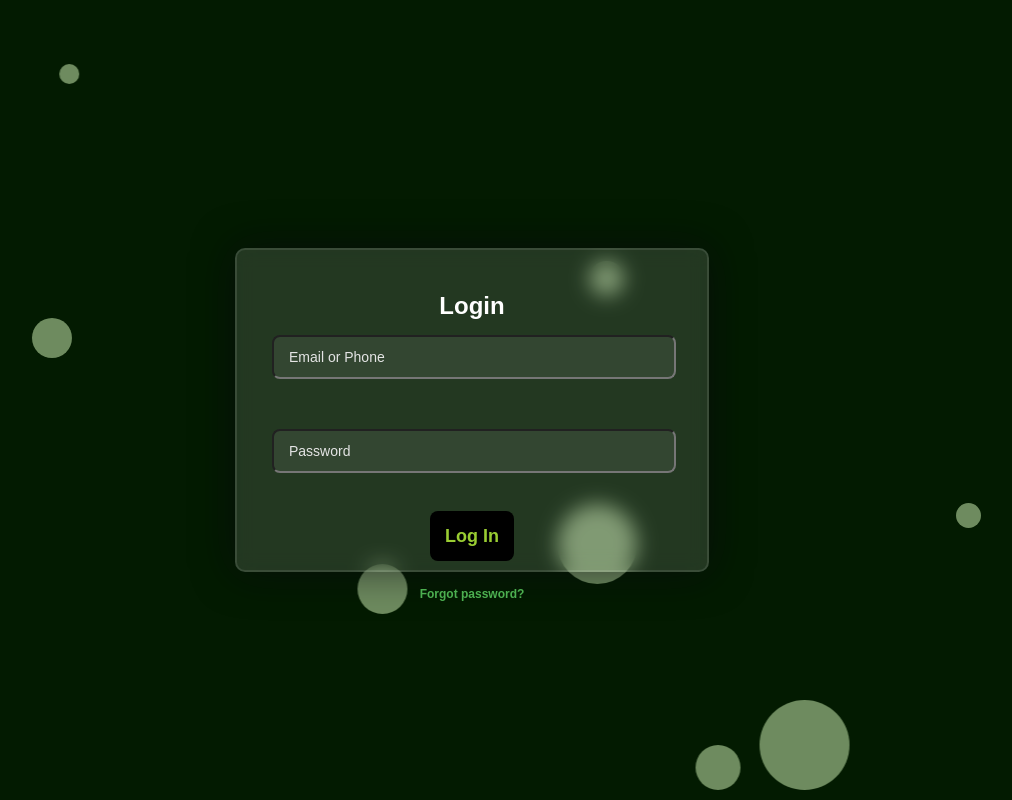
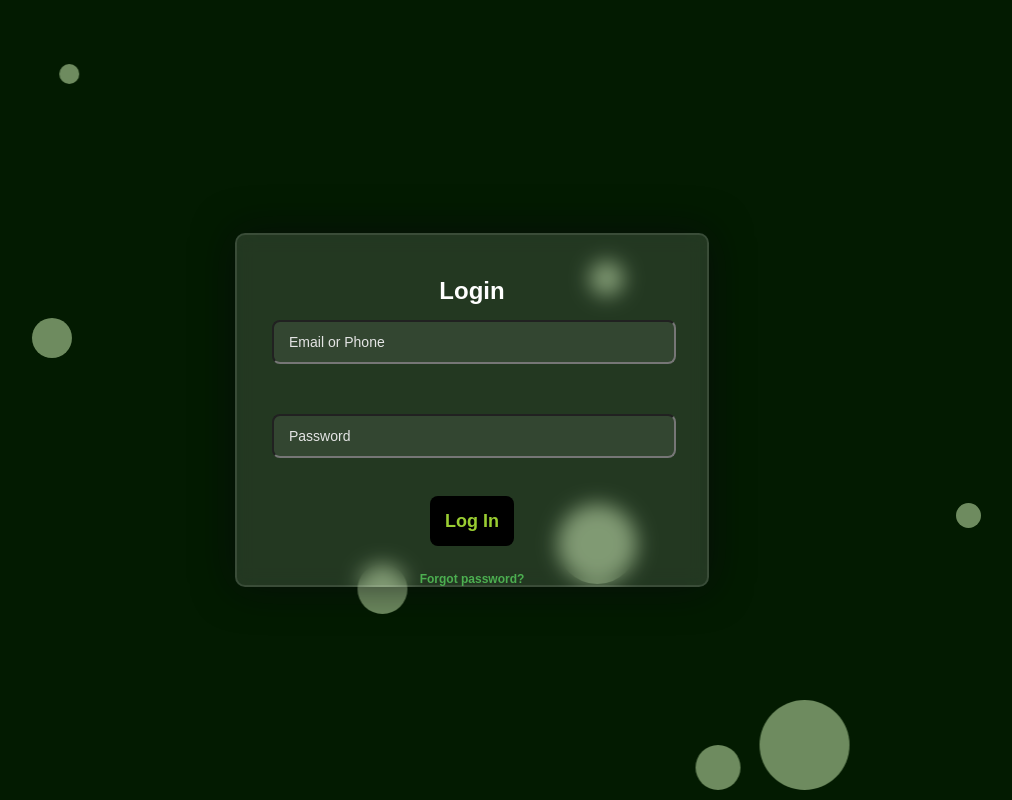
Before and after one commit to Fariha-Rahman-Toha/Course_Material_Archive, a plain HTML site: page visitors/login.html in a window 1280 px wide. Shown: the whole page, without its empty margins (168-1180 px from the left). Drawn offline with Linux system fonts and the light colour scheme.

Commit message:
Second Commit

```diff
--- a/css/style.css
+++ b/css/style.css
@@ -199,7 +199,7 @@
     font-size: 16px;
     font-weight: 800;
     line-height: 42px;
-    height: 250px;
+    height: 280px;
     width: 400px;
     background-color: rgba(255,255,255,0.13);
     position: absolute;
```
